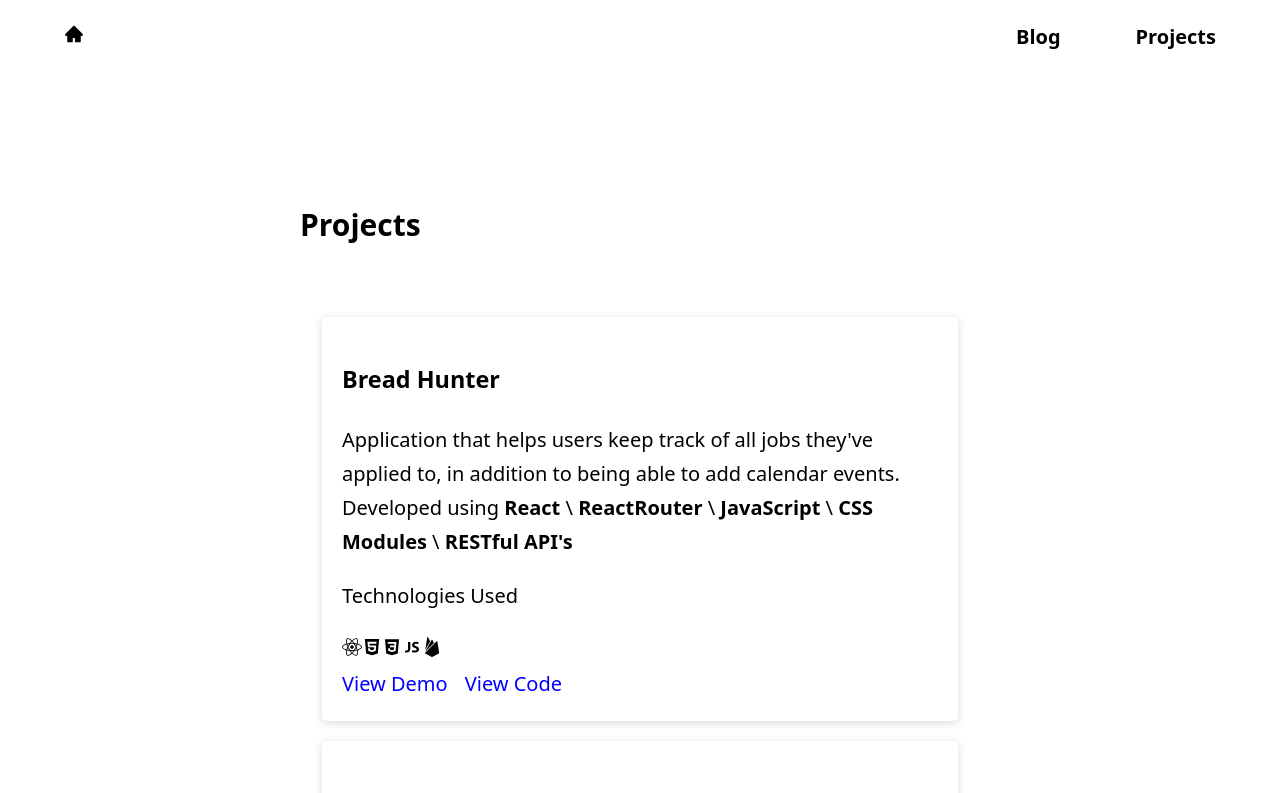
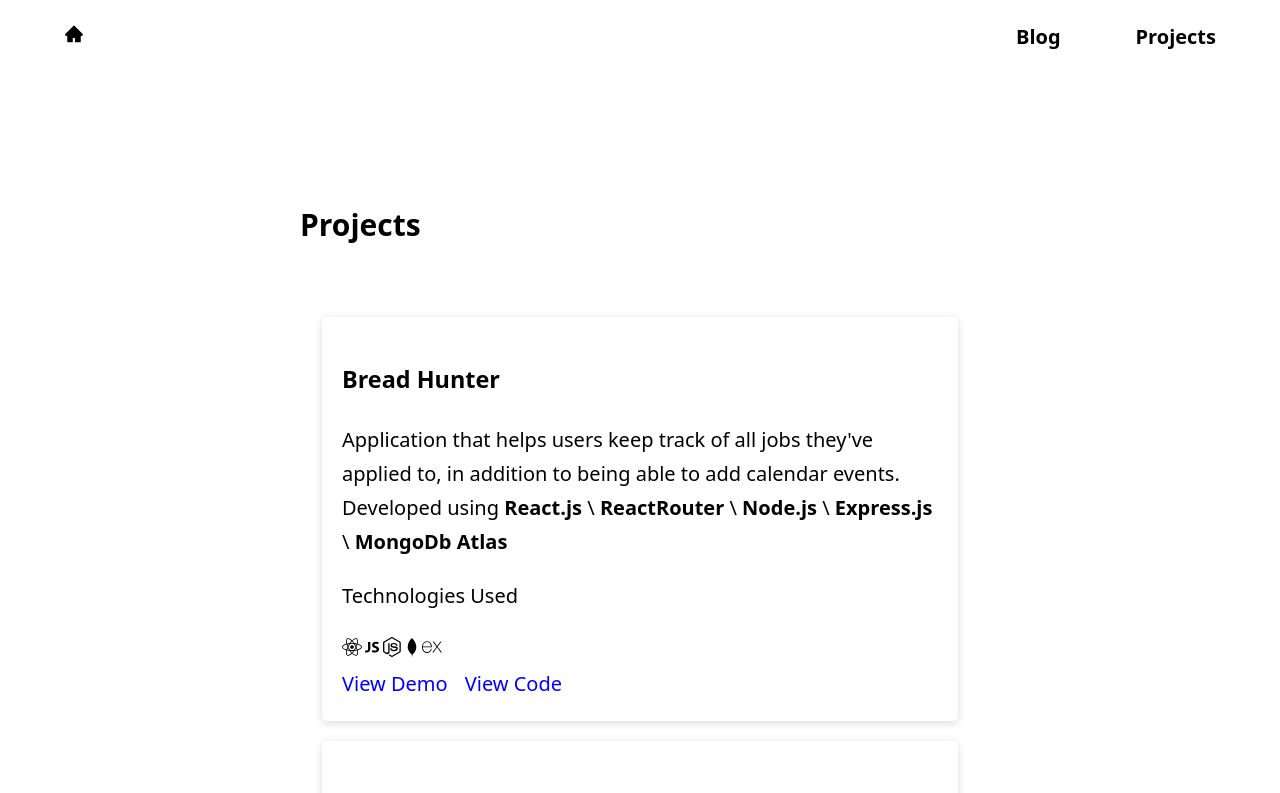
Before and after one commit to Enrique-Ambrocio/dev-blog, a Next.js app: page /projects in a window 1280 px wide. Shown: the top 793 px of the page. Built offline with nearby package versions, Linux system fonts and the light colour scheme.

Commit message:
Projects Update

```diff
--- a/components/Content/projects.js
+++ b/components/Content/projects.js
@@ -2,7 +2,9 @@ import { FaReact } from 'react-icons/fa'
 import { AiFillHtml5 } from 'react-icons/ai'
 import { DiCss3 } from 'react-icons/di'
 import { DiJavascript1 } from 'react-icons/di'
-import { SiFirebase } from 'react-icons/si'
+import { SiExpress } from 'react-icons/si'
+import { GrNode } from 'react-icons/gr'
+import { DiMongodb } from 'react-icons/di'
 import styles from './projects.module.css'
 
 export default function Projects() {
@@ -15,21 +17,21 @@ export default function Projects() {
                             <div className={styles.project_hero_content_project_content}>
                                 <h3>Bread Hunter</h3>
                                 <p>Application that helps users keep track of all jobs they've applied to, in addition to being able to add calendar events.
-                                    Developed using <span>React</span> \ <span>ReactRouter</span> \ <span>JavaScript</span> \ <span>CSS Modules</span> \ <span>RESTful API's</span>
+                                    Developed using <span>React.js</span> \ <span>ReactRouter</span> \ <span>Node.js</span> \ <span>Express.js</span> \ <span>MongoDb Atlas</span>
                                 </p>
                             </div>
                         </li>
                         <li>
                             <p>Technologies Used</p>
                             <FaReact />
-                            <AiFillHtml5 />
-                            <DiCss3 />
                             <DiJavascript1 />
-                            <SiFirebase />
+                            <GrNode />
+                            <DiMongodb />
+                            <SiExpress />
                         </li>
                         <li className={styles.project_hero_content_project_button}>
-                            <a href='https://breadhunting-bf465.web.app' target="_blank" rel="noopener noreferrer">View Demo</a>
-                            <a href='https://github.com/Enrique-Ambrocio/Bread-Hunter' target="_blank" rel="noopener noreferrer">View Code</a>
+                            <a href='https://breadhunterversion2.herokuapp.com/add-job' target="_blank" rel="noopener noreferrer">View Demo</a>
+                            <a href='https://github.com/Enrique-Ambrocio/BreadHunterVersion2' target="_blank" rel="noopener noreferrer">View Code</a>
                         </li>
                     </ul>
                 </li>
--- a/pages/blog.js
+++ b/pages/blog.js
@@ -13,7 +13,7 @@ export default function Blog({ posts }) {
             <Head>
                 <meta name="robots" content="index, follow" />
                 <meta name="viewport" content="width=device-width, initial-scale=1.0" />
-                <meta charset="UTF-8" />
+                <meta charSet="UTF-8" />
                 <title>Blog</title>
                 <meta name="title" content="Welcome to the blog!" />
                 <meta name="description" content="Featured articles" />
--- a/pages/index.js
+++ b/pages/index.js
@@ -11,7 +11,7 @@ export default function Home({ posts }) {
       <Head>
         <meta name="robots" content="index, follow" />
         <meta name="viewport" content="width=device-width, initial-scale=1.0" />
-        <meta charset="UTF-8" />
+        <meta charSet="UTF-8" />
         <title>Home</title>
         <meta name="title" content="Enrique Ambrocio | Twitter @EnriqueAmbroci0 " />
         <meta name="description" content="Hello and welcome to the site! In here, I share the projects I'm currently working and some of things I've learned along the way of my developer journey." />
--- a/pages/projects.js
+++ b/pages/projects.js
@@ -10,7 +10,7 @@ export default function projects() {
             <Head>
                 <meta name="robots" content="index, follow" />
                 <meta name="viewport" content="width=device-width, initial-scale=1.0" />
-                <meta charset="UTF-8" />
+                <meta charSet="UTF-8" />
                 <title>Projects</title>
                 <meta name="title" content="Projects" />
                 <meta name="description" content="My featured projects" />
```
